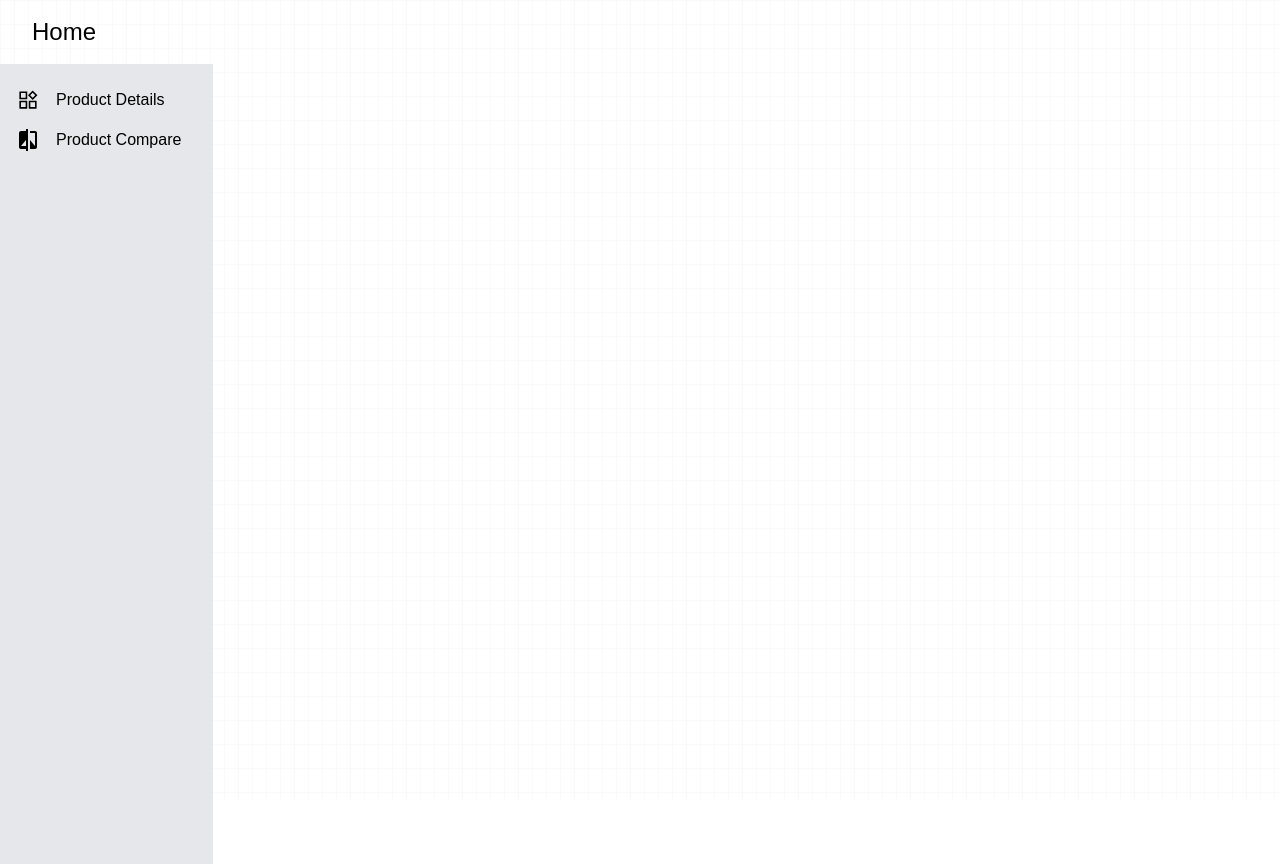
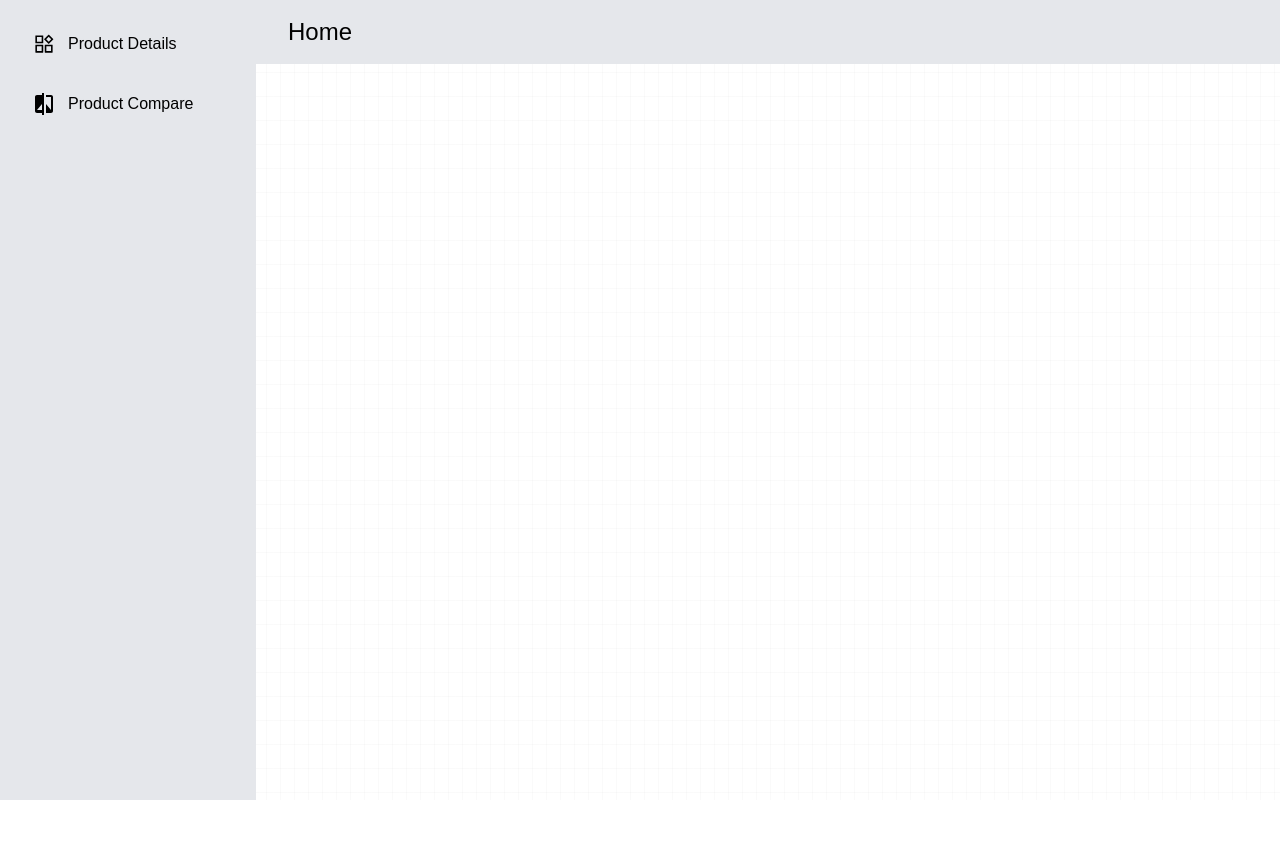
Before and after one commit to manash-codes/kychub-assignment, a React (Vite) app: page / in a window 1280 px wide. After the commit the page ends 800 px from the top, so only its background shows below. Built offline with nearby package versions, Linux system fonts and the light colour scheme.

Commit message:
Update components for fixed navbar and sidebar

```diff
--- a/src/App.jsx
+++ b/src/App.jsx
@@ -6,8 +6,14 @@ function App() {
   return (
     <>
       <div class="absolute inset-0 -z-10 h-full w-full bg-white bg-[linear-gradient(to_right,#8080800a_1px,transparent_1px),linear-gradient(to_bottom,#8080800a_1px,transparent_1px)] bg-[size:14px_24px]"></div>
-      <Navbar />
-      <Sidebar />
+      <div class="flex">
+        <aside class="h-screen fixed top-0 w-64 bg-gray-200">
+          <Sidebar />
+        </aside>
+        <main className="w-full">
+          <Navbar />
+        </main>
+      </div>
     </>
   );
 }
--- a/src/components/Navbar.jsx
+++ b/src/components/Navbar.jsx
@@ -2,7 +2,7 @@ import React from "react";
 
 const Navbar = () => {
   return (
-    <div className="px-8 py-4 w-full flex items-center justify-between">
+    <div className="px-8 py-4 bg-gray-200 fixed flex items-center justify-between ml-64 w-full">
       <div className="text-2xl flex items-center">Home</div>
     </div>
   );
--- a/src/components/Sidebar.jsx
+++ b/src/components/Sidebar.jsx
@@ -16,13 +16,19 @@ const SidebarData = [
 ];
 const Sidebar = () => {
   return (
-    <div className="bg-gray-200 w-1/6 p-4 h-screen">
-      {SidebarData.map((item, index) => (
-        <div className="py-2 flex items-center cursor-pointer" key={index}>
-          <div className="text-2xl">{item.icon}</div>
-          <div className="pl-4">{item.title}</div>
-        </div>
-      ))}
+    <div className="p-4">
+      <ul>
+        {SidebarData.map((item, index) => (
+          <li
+            onClick={() => (window.location.pathname = item.path)}
+            className="p-4 mb-1 flex items-center cursor-pointer hover:bg-gray-400 rounded-md"
+            key={index}
+          >
+            <div className="text-2xl">{item.icon}</div>
+            <div className="pl-3">{item.title}</div>
+          </li>
+        ))}
+      </ul>
     </div>
   );
 };
```
